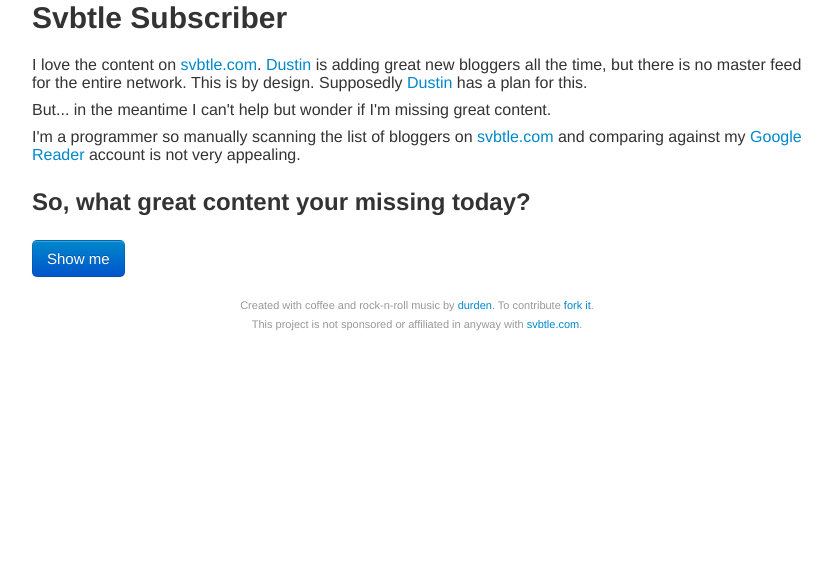
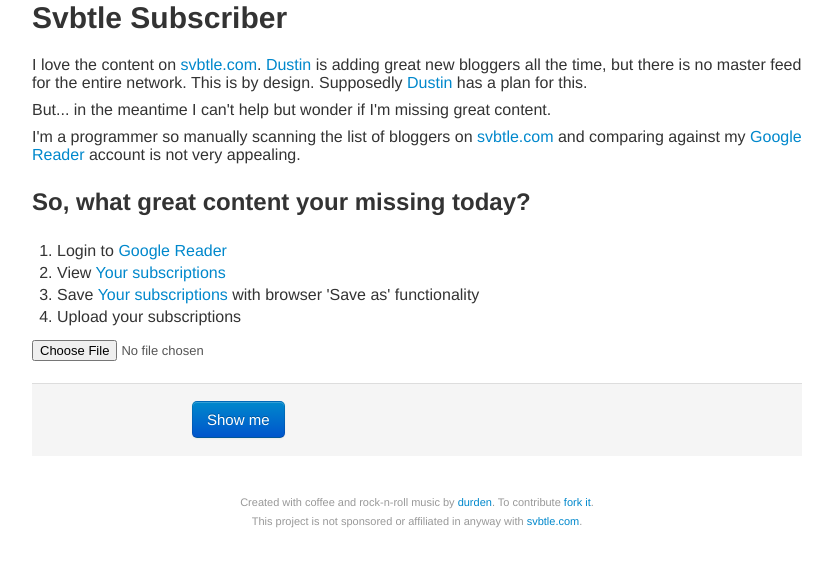
Before and after one commit to durden/svbtle_subscriber, a Python web app: template templates/index.html in a window 1280 px wide. Shown: the top 567 px of the page, without its empty margins (223-1055 px from the left). Run offline with Jinja, Linux system fonts and the light colour scheme; the template is opened without the code that fills it, so the values that code supplies are empty; some libraries are stand-ins or nearby versions.

Commit message:
Starting point for adding file upload
- This is really lame, but no good way to do a request client-side since it
  involves authentication.
- However, maybe I can find a nice API to Google Reader and this won't matter.

```diff
--- a/static/css/style.css
+++ b/static/css/style.css
@@ -12,8 +12,12 @@
     margin-bottom: 20px;
 }
 
-p, td {
+p, td, li {
     font-size: 16px;
+}
+
+li {
+    line-height: 22px;
 }
 
 thead {
--- a/templates/index.html
+++ b/templates/index.html
@@ -24,10 +24,21 @@
     </p>
 
     <h2>So, what great content your missing today?</h2>
-
-    <form class="form-horizontal" action="#" id="form">
+    <form class="form-horizontal" method="post" action="/missing_subscriptions" enctype="multipart/form-data">
         <fieldset>
+            <ol>
+                <li>Login to <a href="http://reader.google.com">Google Reader</a></li>
+                <li>View <a href="http://www.google.com/reader/api/0/subscription/list">Your subscriptions</a></li>
+                <li>
+                    Save <a href="http://www.google.com/reader/api/0/subscription/list">Your subscriptions</a>
+                    with browser 'Save as' functionality
+                </li>
+                <li>Upload your subscriptions</li>
+            </ol>
+            <input class="input-file" id="fileInput" name="reader_xml" type="file">
+            <div class="form-actions">
                 <button type="submit" class="btn btn-large btn-primary">Show me</button>
+            </div>
         </fieldset>
     </form>
     <div class="footer">
@@ -43,6 +54,4 @@
                 </small>
             </p>
         </div>
-    <script type="text/javascript" src="https://ajax.googleapis.com/ajax/libs/jquery/1.7.1/jquery.min.js"></script>
-    <script type="text/javascript" src="/static/js/submit.js"></script>
 {% endblock %}
```
Also changed, not shown: svbtle_subscriber.py (+17 -5 lines). Lines whose indentation alone changed are shown as unchanged.
